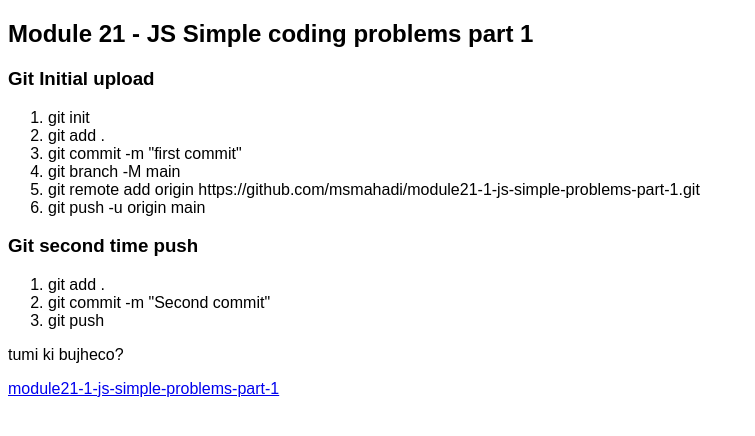
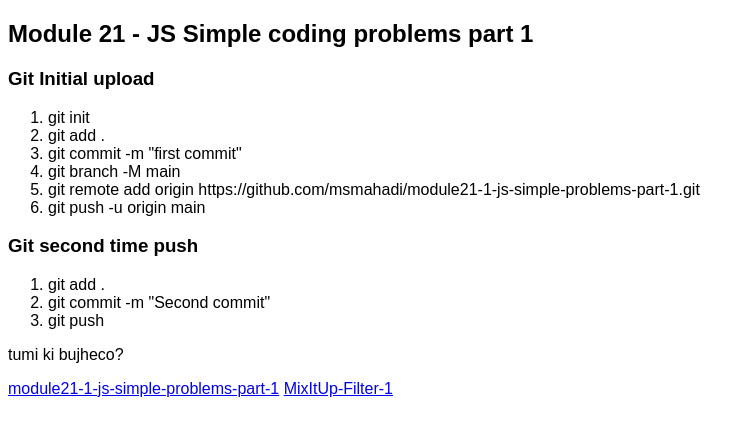
Before and after one commit to msmahadi/module21-1-js-simple-problems-part-1, a plain HTML site: page index.html in a window 1280 px wide. Shown: the whole page, without its empty margins (0-755 px from the left). Drawn offline with Linux system fonts and the light colour scheme.

Commit message:
mixitup filter added second

```diff
--- a/index.html
+++ b/index.html
@@ -41,6 +41,7 @@
 
     <div class="all-links">
         <a href="module21-1-js-simple-problems-part-1.html">module21-1-js-simple-problems-part-1</a>
+        <a href="mixitup-filter-1.html">MixItUp-Filter-1</a>
     </div>
 </body>
 
```
